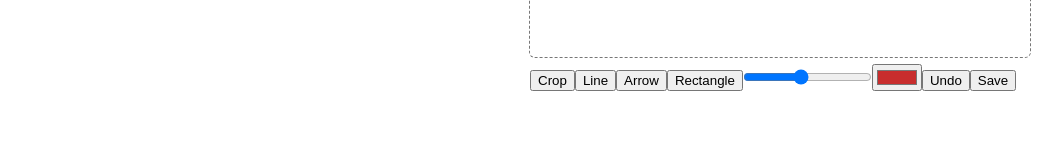
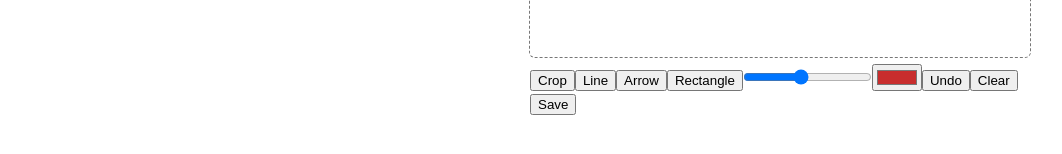
Before and after one commit to robertrosman/vue-paint, a Vue app: page / in a window 1280 px wide. Shown: the part 458-612 px from the top of the page, without its empty margins (110-1172 px from the left). Built offline with nearby package versions, Linux system fonts and the light colour scheme; some icons are missing.

Commit message:
feat: add clear button

```diff
--- a/src/components/VueDraw.vue
+++ b/src/components/VueDraw.vue
@@ -8,6 +8,7 @@ import SvgShape from './SvgShape.vue';
 const emit = defineEmits<{
     (e: 'crop', crop: Crop | undefined): void
     (e: 'save', { svg, crop }: SaveParameters): void
+    (e: 'clear'): void
 }>()
 
 const settings = defineModel<Settings>("settings", {
@@ -20,7 +21,7 @@ const settings = defineModel<Settings>("settings", {
 
 const history = defineModel<Shape[]>("history", { default: [] })
 
-const crop = defineModel<Crop>("crop", { default: undefined })
+const crop = defineModel<Crop | undefined>("crop", { default: undefined })
 
 const container = ref()
 const svgRef = ref()
@@ -113,6 +114,12 @@ function save() {
     emit('save', { svg: svgRef, crop })
 }
 
+function clear() {
+    history.value = []
+    crop.value = undefined
+    emit('clear')
+}
+
 const arrowMarkers = computed(() =>
     allShapes.value
         .filter(shape => shape.type === 'arrow')
@@ -163,6 +170,7 @@ const arrowMarkers = computed(() =>
             <input type="range" min="1" max="10" v-model="settings.thickness" />
             <input type="color" v-model="settings.color" />
             <button @click="undo">Undo</button>
+            <button @click="clear">Clear</button>
             <button @click="save">Save</button>
         </div>
     </div>
```
